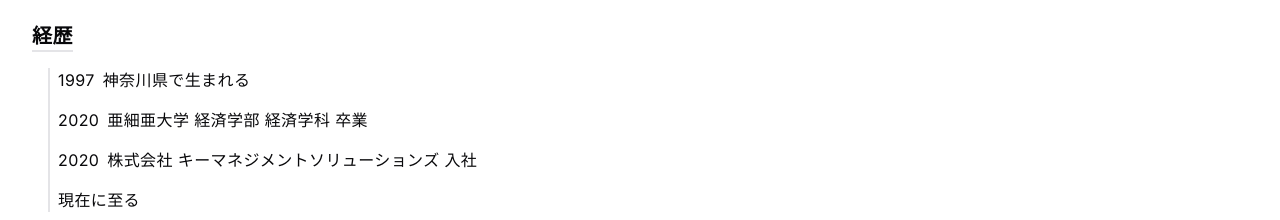
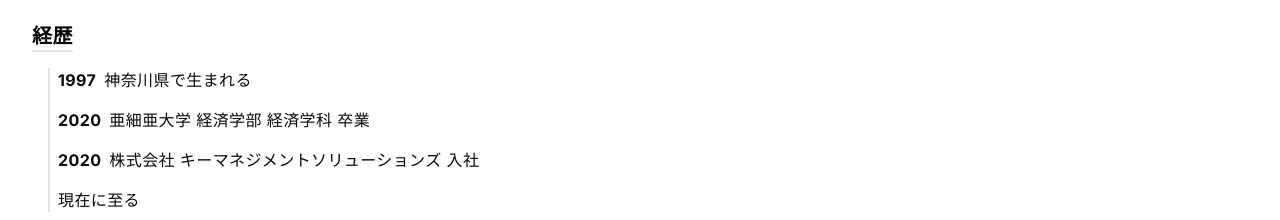
Before and after one commit to hi-lee-mon/shun-blog-24, a Next.js app: page / in a window 1280 px wide. Shown: the part 299-519 px from the top of the page. Built offline with nearby package versions, Linux system fonts and the light colour scheme.

Commit message:
🐞 fix(home): 誤ったスタイリング修正
経歴の西暦に対して存在しないスタイルを適用していた。正しい太字のスタイルを適用するよう修正

```diff
--- a/app/(default)/page.tsx
+++ b/app/(default)/page.tsx
@@ -46,19 +46,17 @@
       <Section title="経歴" className="animate-[slide-in-bck-top_0.7s]">
         <div className="flex flex-col gap-4 border-l-2 px-2">
           <div>
-            <span className="text-bold mr-2">1997</span>神奈川県で生まれる
+            <span className="mr-2 font-bold">1997</span>神奈川県で生まれる
           </div>
           <div>
-            <span className="text-bold mr-2">2020</span>
+            <span className="mr-2 font-bold">2020</span>
             亜細亜大学 経済学部 経済学科 卒業
           </div>
           <div>
-            <span className="text-bold mr-2">2020</span>
+            <span className="mr-2 font-bold">2020</span>
             株式会社 キーマネジメントソリューションズ 入社
           </div>
-          <div>
-            <span className="text-bold mr-2">現在に至る</span>
-          </div>
+          <div>現在に至る</div>
         </div>
       </Section>
       <Section title="スキル" className="animate-[slide-in-bck-top_0.9s]">
```
